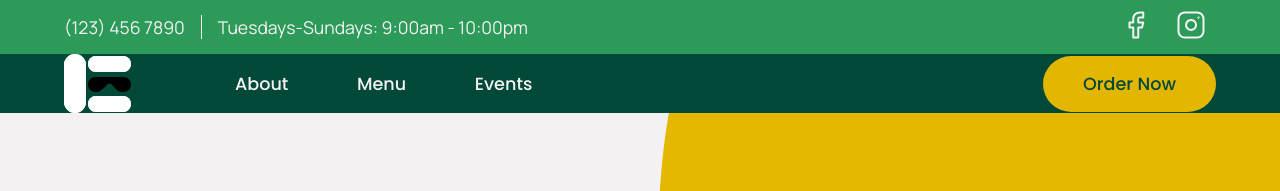
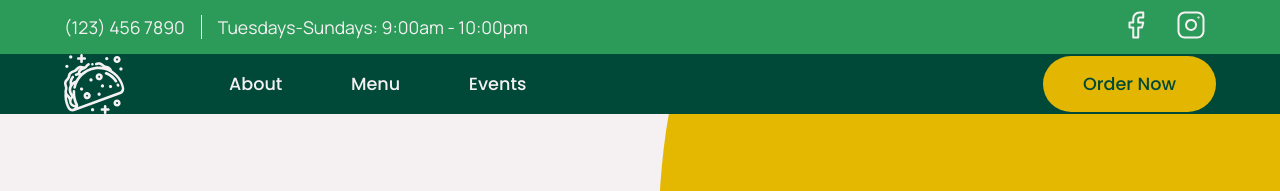
Before and after one commit to Creedyfish/mock-up-web, a plain HTML site: page index.html in a window 1280 px wide. Shown: the top 191 px of the page. Drawn offline with Linux system fonts and the light colour scheme; files whose address does not match are found by name.

Commit message:
Update index.html

```diff
--- a/index.html
+++ b/index.html
@@ -49,7 +49,7 @@
     </div>
     <div class="nav-items">
       <a href="#"
-        ><img src="./assets/images/logo.svg" alt=""
+        ><img src="./assets/images/food-logo.svg" alt=""
       /></a>
       <ul>
         <li><a href="#">About</a></li>
@@ -392,7 +392,7 @@
 </footer>
 <!-- Page loader -->
 <div id="loader">
-  <img src="./assets/images/logo.svg" alt="" />
+  <img src="./assets/images/food-logo.svg" alt="" />
   <div class="loading"><h1>Loading</h1></div>
 </div>
 
```
